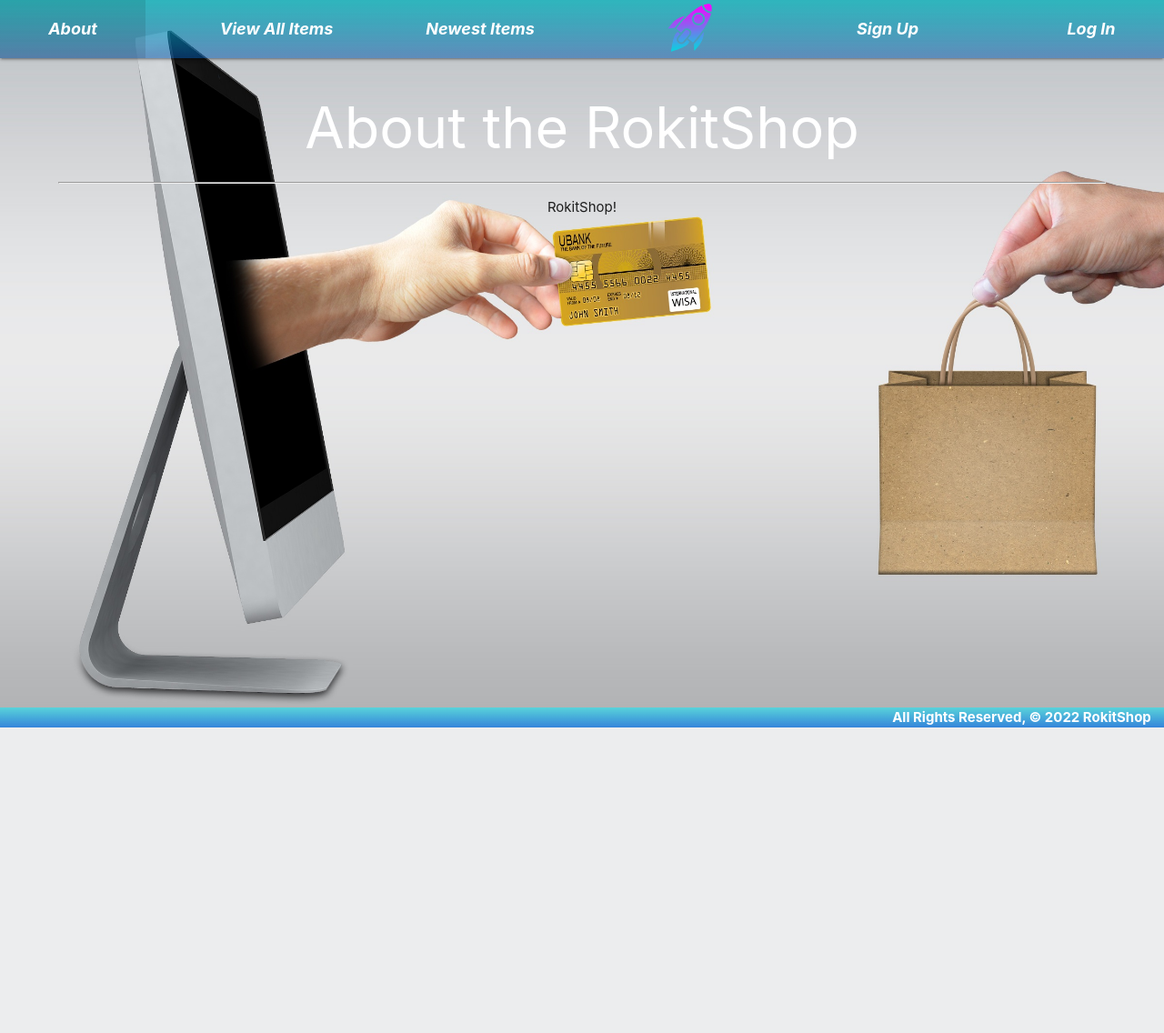
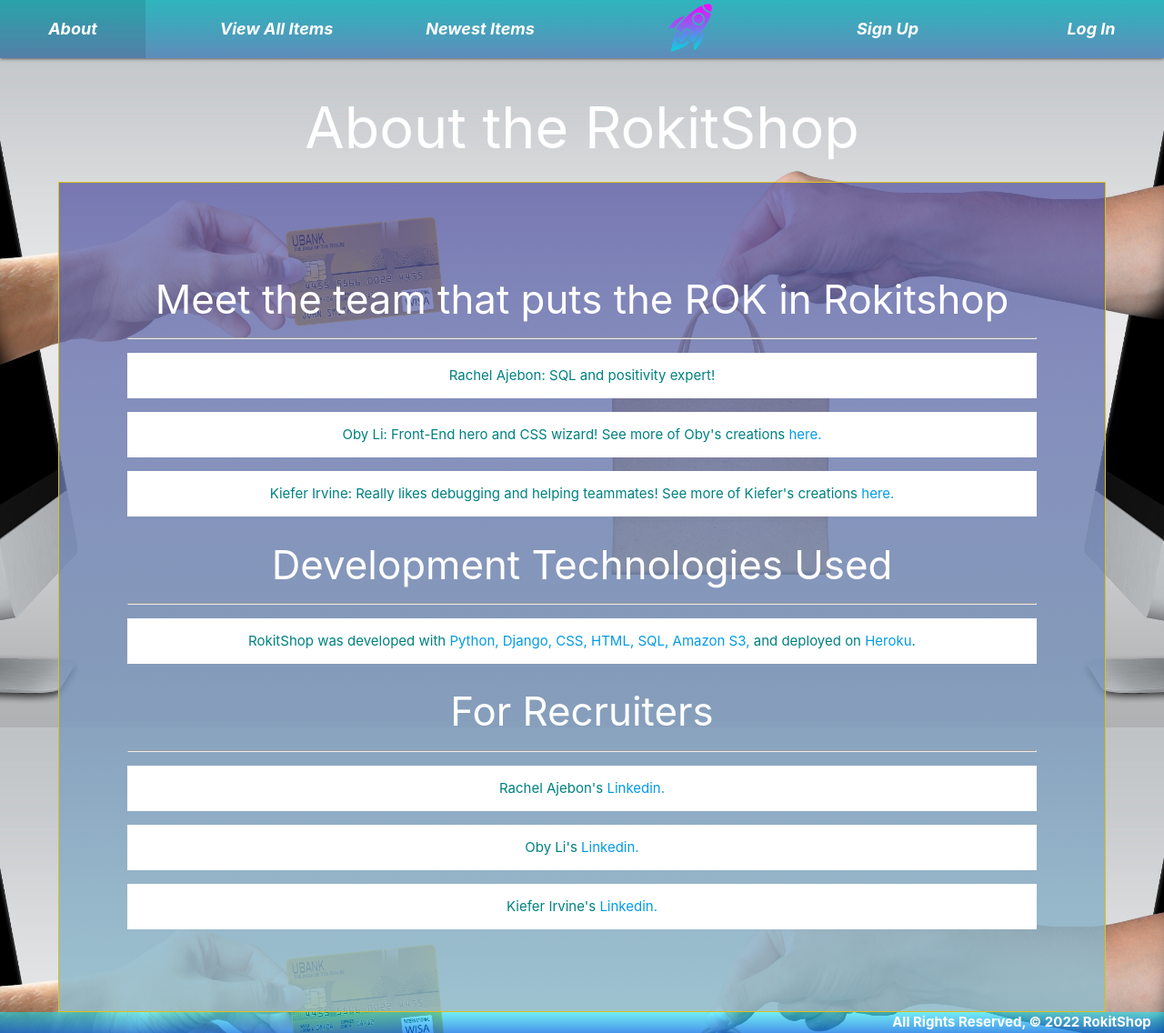
Before and after one commit to liloby/rokitshop, a Django app: page /about/ in a window 1280 px wide. Shown: the whole page at 91% size. Before the commit the page ends 800 px from the top, so only its background shows below. Run offline with Django 4.2, Linux system fonts and the light colour scheme; some libraries are stand-ins or nearby versions.

Commit message:
Create ReadMe and About files

```diff
--- a/main_app/static/css/style.css
+++ b/main_app/static/css/style.css
@@ -376,3 +376,14 @@ input[type=number]:not(.browser-default):focus {
         font-size: 2.5rem;
     }
 }
+
+.about-container {
+    margin-top: 1rem;
+    margin-bottom: 1rem;
+    text-align: center;
+    color: teal;
+    background-color: white;
+    line-height: 50px;
+    height: 50px;
+    font-size: 50;
+}
--- a/main_app/templates/about.html
+++ b/main_app/templates/about.html
@@ -1,8 +1,47 @@
 {% extends 'base.html' %}
 {% block content %}
+<h1 class="center">About the RokitShop</h1>
+<div class="profile-container">
+    <div>
+        <h3 class="center" style="color:white"> Meet the team that puts the ROK in Rokitshop</h3>
+        <hr />
+    </div>
+    {% comment %} Rachel's Card {% endcomment %}
+    <div class="about-container"
+        <p>Rachel Ajebon: SQL and positivity expert! </p>
+    </div>
 
-<h1 class="center">About the RokitShop</h1>
-<hr />
-<p class="center">RokitShop!</p>
+    {% comment %} Oby's Card {% endcomment %}
+    <div class="about-container"
+        <p>Oby Li: Front-End hero and CSS wizard! See more of Oby's creations <a href="https://github.com/ajebora1">here.</a> </p>
+    </div>
 
+    {% comment %} Kiefer's Card {% endcomment %}
+    <div class="about-container"
+        <p>Kiefer Irvine: Really likes debugging and helping teammates! See more of Kiefer's creations <a href="https://github.com/ThroughEndurance">here.</a> </p>
+    </div>
+
+    <div>
+        <h3 class="center" style="color:white">Development Technologies Used</h3>
+        <hr />
+    </div>
+    <div class="about-container"
+        <p> RokitShop was developed with <a href="https://en.wikipedia.org/wiki/Python_(programming_language)">Python,</a> <a href="https://www.djangoproject.com/">Django,</a> <a href="https://en.wikipedia.org/wiki/CSS">CSS,</a> <a href="https://en.wikipedia.org/wiki/HTML">HTML,</a> <a href="https://en.wikipedia.org/wiki/SQL">SQL,</a> <a href="https://aws.amazon.com/pm/serv-s3/?trk=fecf68c9-3874-4ae2-a7ed-72b6d19c8034&sc_channel=ps&sc_campaign=acquisition&sc_medium=ACQ-P|PS-GO|Brand|Desktop|SU|Storage|S3|US|EN|Text&s_kwcid=AL!4422!3!488982706716!e!!g!!amazon%20s3&ef_id=Cj0KCQjw8uOWBhDXARIsAOxKJ2Ed3GK0jN9d7ov8NNjVMpp0MQi5HZKISQbCT9YG_KPVS_5M8ZwQmOoaAi7BEALw_wcB:G:s&s_kwcid=AL!4422!3!488982706716!e!!g!!amazon%20s3">Amazon S3,</a> and deployed on <a href="https://www.heroku.com/">Heroku</a>. </p>
+    </div>
+
+    <div>
+        <h3 class="center" style="color:white"> For Recruiters</h3>
+        <hr />
+    </div>
+    {% comment %} Info For Recruiters {% endcomment %}
+    <div class="about-container"
+        <p>Rachel Ajebon's <a href="https://www.linkedin.com/in/rachel-ajebon-2279993/">Linkedin.</a></p>
+    </div>
+    <div class="about-container"
+        <p>Oby Li's <a href="https://www.linkedin.com/in/oby-li/">Linkedin.</a></p>
+    </div>
+    <div class="about-container"
+        <p>Kiefer Irvine's <a href="https://www.linkedin.com/in/kirvine90/">Linkedin.</a></p>
+    </div>
+</div>
 {% endblock %}
```
Also changed, not shown: README.md.
